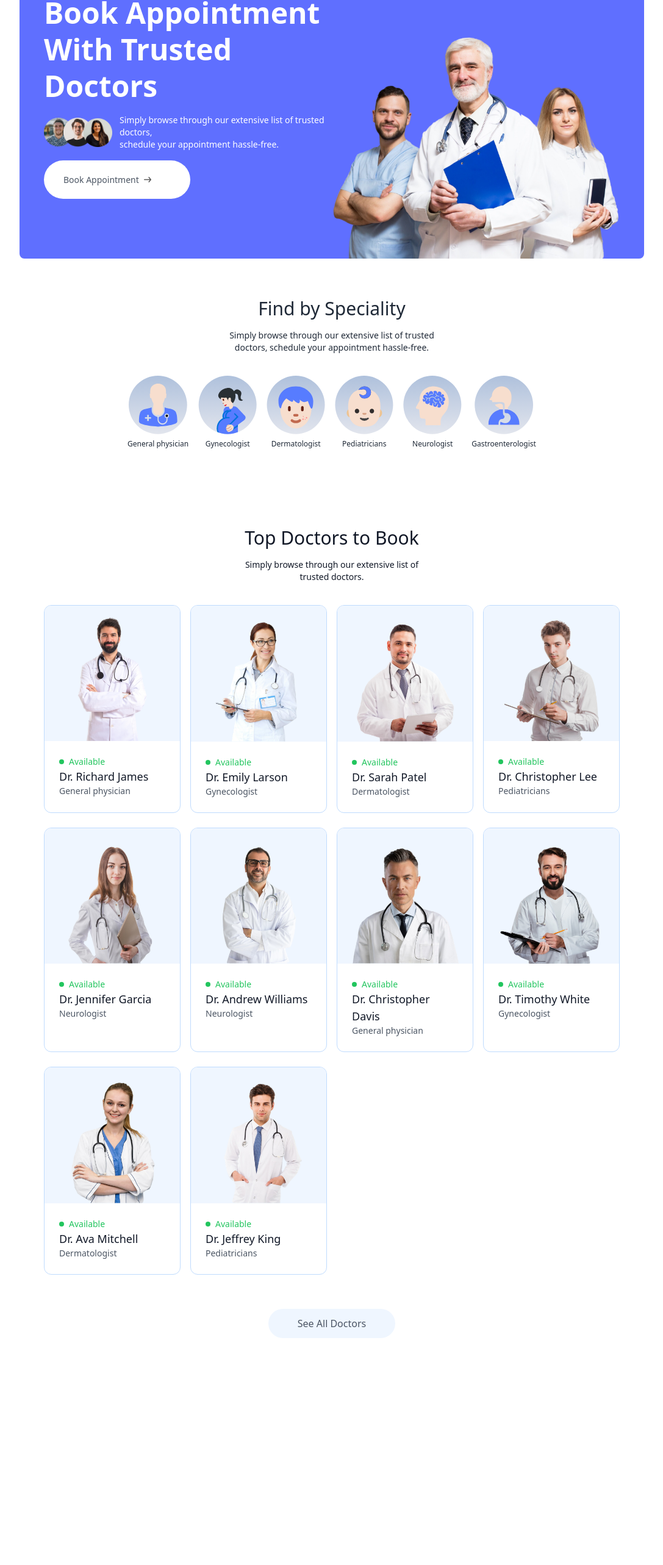
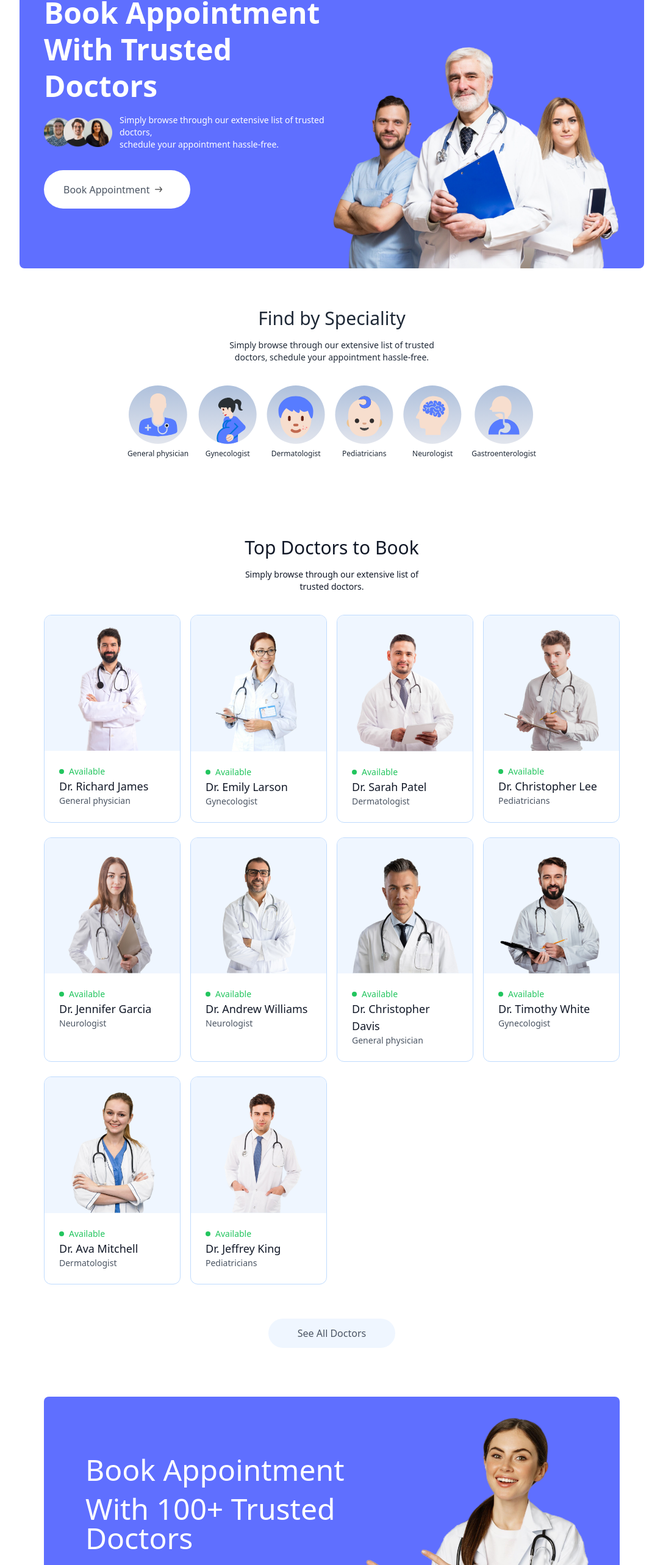
Before and after one commit to makwanaavi/Priscripto, a React (Vite) app: page / in a window 1280 px wide. Shown: the part 227-2793 px from the top of the page at 61% size, without its empty margins (96-1183 px from the left). Before the commit the page ends 2485 px from the top, so only its background shows below. Built offline with nearby package versions, Linux system fonts and the light colour scheme.

Commit message:
#update Add Banner.jsx

```diff
--- a/index.html
+++ b/index.html
@@ -1,5 +1,5 @@
 <!doctype html>
-<html lang="en">
+<html lang="en" class="scroll-smooth">
   <head>
     <meta charset="UTF-8" />
     <link rel="icon" type="image/svg+xml" href="/vite.svg" />
--- a/src/App.jsx
+++ b/src/App.jsx
@@ -11,7 +11,7 @@
 
 const App = () => {
   return (
-    <div className="mx-4 sm:mx-[10%]">
+    <div className=" mx-4 sm:mx-[10%]">
   <Navbar />
 
       <Routes>
--- /dev/null
+++ b/src/components/Banner.jsx
@@ -0,0 +1,31 @@
+import React from "react";
+import { assets } from "../assets/assets";
+import { useNavigate } from "react-router-dom";
+
+const Banner = () => {
+    const navigate = useNavigate();
+  return (
+    <div className="flex bg-primary rounded-lg px-6 sm:px-10 md-px-14 lg:px-12 my-20 md:mx-10">
+      {/* ------Left-Side ------------ */}
+      <div className="flex-1 py-8 sm:py-10 md:py-16 lg:py-24 lg:pl-5">
+        <div className="text-xl sm:text-2xl md:text-3xl lg:text-5xl text-white font-medium">
+          <p>Book Appointment</p>
+          <p className="mt-4 mb-4">With 100+ Trusted Doctors</p>
+        </div>
+        <button onClick={() => {navigate("/login"); scrollTo(0, 0)}} className="bg-white text-sm sm:text-base text-gray-600 px-8 py-3 rounded-full mt-6 hover:scale-105 transition-all duration-300">
+          Create account
+        </button>
+      </div>
+      {/* ------Right-Side ------------ */}
+      <div className="hidden md:block md:w-1/2 lg:w-[370px] relative">
+        <img
+          className="w-full absolute bottom-0 right-0 max-w-md"
+          src={assets.appointment_img}
+          alt=""
+        />
+      </div>
+    </div>
+  );
+};
+
+export default Banner;
--- a/src/components/Header.jsx
+++ b/src/components/Header.jsx
@@ -9,7 +9,7 @@
         <p className="text-3xl md:text-4xl lg:text-5xl text-white font-semibold leading-tight md:leading-tight lg:leading-tight">
           Book Appointment <br /> With Trusted Doctors
         </p>
-        <div className="flex flex-col md:flex-row items-center gap-3 text-white text-sm font-light">
+        <div className="flex flex-col md:flex-row items-center gap-3 text-white text-sm font-light mb-4">
           <img className="w-28" src={assets.group_profiles} alt="group img" />
           <p>
             Simply browse through our extensive list of trusted doctors,{" "}
@@ -19,7 +19,7 @@
         </div>
         <a
           href="Speciality"
-          className="flex w-[240px] h-[63px] items-center gap-2 bg-white px-8 py-3 rounded-full text-gray-600 text-sm m-auto md:m-0 hover:scale-105 transition-all duration-300 "
+          className="  flex w-[240px] h-[63px] items-center gap-2 bg-white px-8 py-3 rounded-full text-gray-600 text-sm sm:text-base m-auto md:m-0 hover:scale-105 transition-all duration-300 "
         >
           Book Appointment
           <img className="w-3" src={assets.arrow_icon} alt="" />
--- a/src/components/TopDoctors.jsx
+++ b/src/components/TopDoctors.jsx
@@ -1,9 +1,10 @@
-import React from "react";
-import { doctors } from "../assets/assets";
+import { useContext } from "react";
 import { useNavigate } from "react-router-dom";
+import { AppContext } from "../context/AppContext";
 
 const TopDoctors = () => {
   const navigate = useNavigate();
+  const { doctors } = useContext(AppContext);
   return (
     <div className="flex flex-col items-center gap-4 my-16 text-gray-900 md:mx-10">
       <h1 className="text-3xl font-medium ">Top Doctors to Book</h1>
@@ -30,7 +31,15 @@
           </div>
         ))}
       </div>
-      <button onClick={() => navigate("/doctors")} className="bg-blue-50 text-gray-600 px-12 py-3 rounded-full mt-10">See All Doctors</button>
+      <button
+        onClick={() => {
+          navigate("/doctors");
+          scrollTo(0, 0);
+        }}
+        className="bg-blue-50 text-gray-600 px-12 py-3 rounded-full mt-10"
+      >
+        See All Doctors
+      </button>
     </div>
   );
 };
--- /dev/null
+++ b/src/context/AppContext.jsx
@@ -0,0 +1,13 @@
+import { createContext } from "react";
+import { doctors } from "../assets/assets";
+
+export const AppContext = createContext();
+
+const AppContextProvider = ({ children }) => {
+  const value = {
+    doctors,
+  };
+  return <AppContext.Provider value={value}>{children}</AppContext.Provider>;
+};
+
+export default AppContextProvider;
--- a/src/main.jsx
+++ b/src/main.jsx
@@ -2,10 +2,12 @@
 import "./index.css";
 import App from "./App.jsx";
 import { BrowserRouter } from "react-router-dom";
+import AppContextProvider from "./context/AppContext.jsx";
 
 createRoot(document.getElementById("root")).render(
-
   <BrowserRouter>
-    <App />
+    <AppContextProvider>
+      <App />
+    </AppContextProvider>
   </BrowserRouter>
 );
--- a/src/pages/Home.jsx
+++ b/src/pages/Home.jsx
@@ -2,6 +2,7 @@
 import Header from "../components/Header";
 import SpecialityMenu from "../components/SpecialityMenu";
 import TopDoctors from "../components/TopDoctors";
+import Banner from "../components/Banner";
 
 const Home = () => {
   return (
@@ -9,6 +10,7 @@
     <Header/>
     <SpecialityMenu/>
     <TopDoctors/>
+    <Banner/>
     </div>
   );
 };
```
Also changed, not shown: src/components/Footer.jsx (added).
